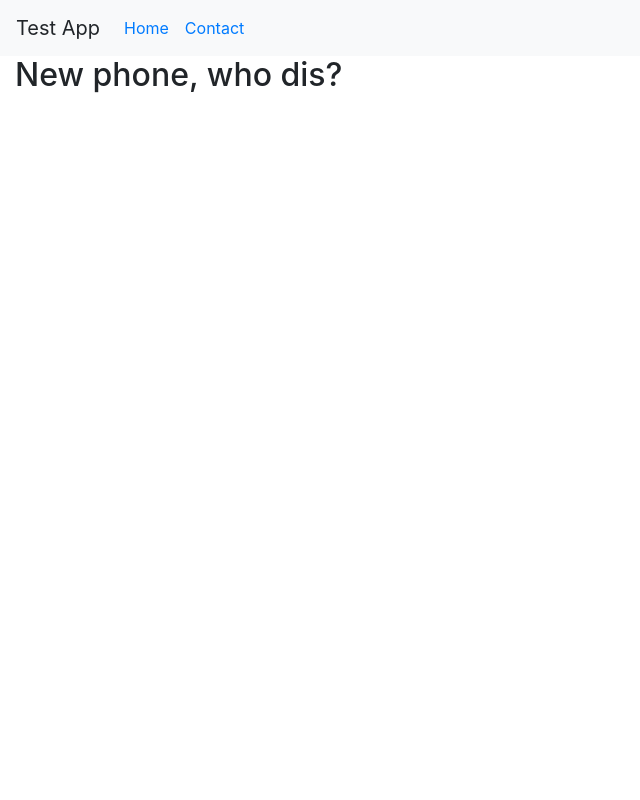
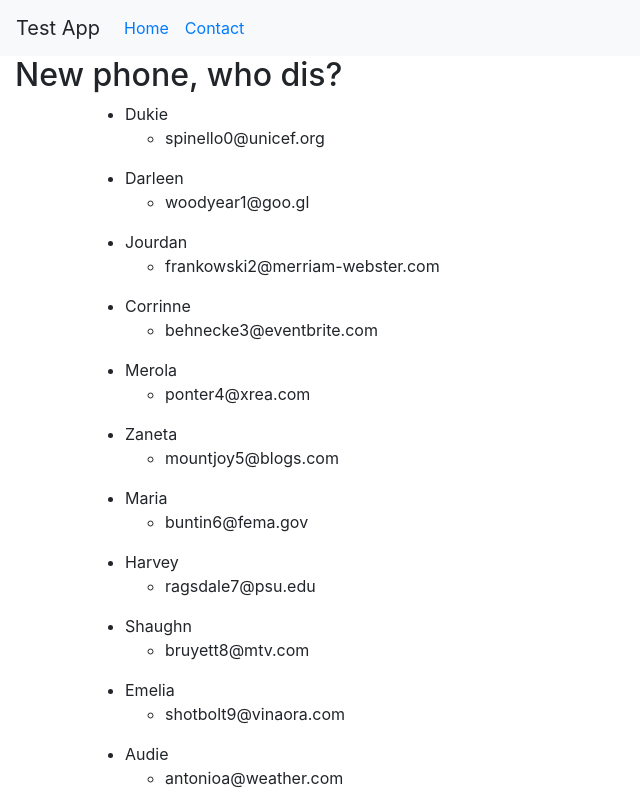
Before and after one commit to orewaafif/profile-app, an Angular app: page /contact in a window 1280 px wide. Shown: the top 800 px of the page, without its empty margins (0-640 px from the left). Built offline with nearby package versions, Linux system fonts and the light colour scheme.

Commit message:
Add all contacts preview on contacts component

```diff
--- a/src/app/contact/contact.component.html
+++ b/src/app/contact/contact.component.html
@@ -1,3 +1,14 @@
 <div class="container-fluid">
   <h2>New phone, who dis?</h2>
 </div>
+<div class="container">
+  <ul *ngFor= "let c of conData" class="primary-list">
+    <li>{{c.name}}
+      <ul class="sub-list">
+        <li>
+          {{c.email}}
+        </li>
+      </ul>
+    </li>
+  </ul>
+</div>
--- a/src/app/contact/contact.component.ts
+++ b/src/app/contact/contact.component.ts
@@ -1,4 +1,6 @@
 import { Component, OnInit } from '@angular/core';
+import { Contacts } from '../contacts';
+import { CONTACTS } from '../temp-contacts';
 
 @Component({
   selector: 'app-contact',
@@ -7,9 +9,13 @@ import { Component, OnInit } from '@angular/core';
 })
 export class ContactComponent implements OnInit {
 
+  conData = CONTACTS;
+
   constructor() { }
 
   ngOnInit() {
+    console.warn(this.conData);
+
   }
 
 }
```
